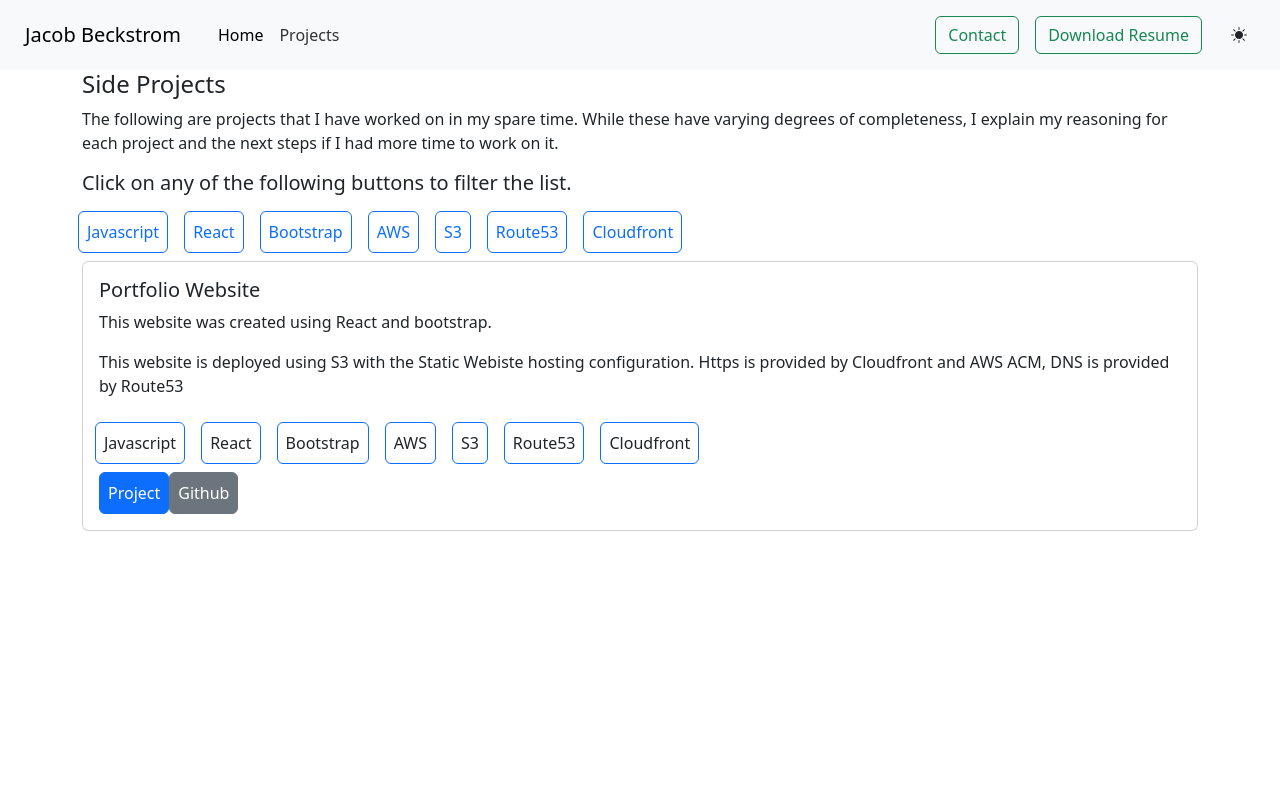
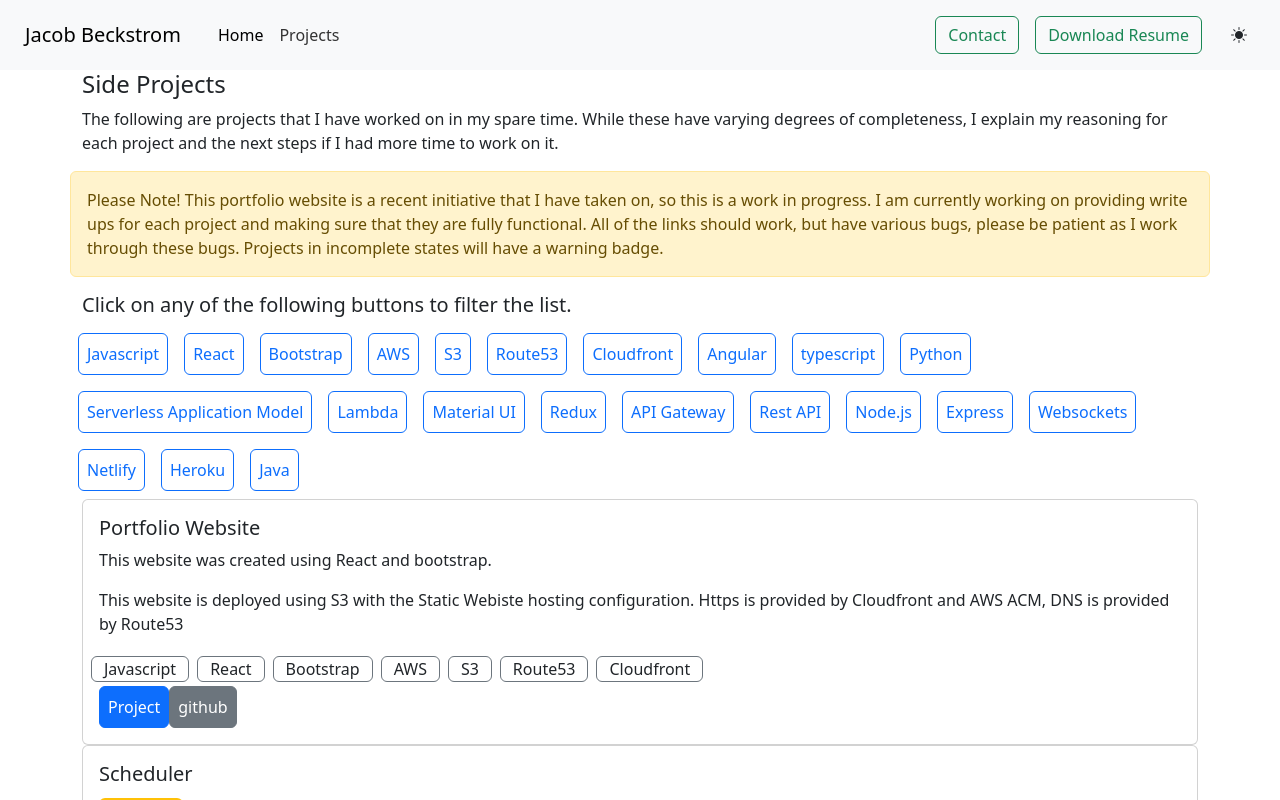
Before and after one commit to jakebeckstrom/portfolio, a React (Create React App) app in the folder portfolio/: page / in a window 1280 px wide. Both pictures are taken after a click on the button "Projects". Shown: the top 800 px of the page. Built offline with nearby package versions, Linux system fonts and the light colour scheme.

Commit message:
Add more projects and warning badges

```diff
--- a/portfolio/public/static/projects.json
+++ b/portfolio/public/static/projects.json
@@ -2,8 +2,14 @@
   "project_list": [
     {
       "name": "Portfolio Website",
+      "incomplete": false,
       "link": "https://jacob-beckstrom.com",
-            "github": "https://github.com/jakebeckstrom/portfolio",
+      "github": [
+        {
+          "name": "github",
+          "link": "https://github.com/jakebeckstrom/portfolio"
+        }
+      ],
       "design": "This website was created using React and bootstrap.",
       "deployment": "This website is deployed using S3 with the Static Webiste hosting configuration. Https is provided by Cloudfront and AWS ACM, DNS is provided by Route53",
       "technologies": [
@@ -15,6 +21,101 @@
         "Route53",
         "Cloudfront"
       ]
+    },
+    {
+      "name": "Scheduler",
+      "incomplete": true,
+      "link": "http://scheduler-host.s3-website.us-east-2.amazonaws.com/",
+      "github": [
+        {
+          "name": "Frontend",
+          "link": "https://github.com/jakebeckstrom/Scheduler"
+        },
+        {
+          "name": "Backend",
+          "link": "https://github.com/jakebeckstrom/Scheduler-backend"
+        }
+      ],
+      "design": "",
+      "deployment": "",
+      "technologies": [
+        "Angular",
+        "typescript",
+        "Python",
+        "Serverless Application Model",
+        "Lambda",
+        "S3",
+        "Material UI",
+        "Redux",
+        "API Gateway",
+        "Rest API"
+      ]
+    },
+    {
+      "name": "Guess Who Game",
+      "incomplete": true,
+      "link": "https://guesswho-itme.netlify.app/",
+      "github": [
+        {
+          "name": "Frontend",
+          "link": "https://github.com/jakebeckstrom/frontend"
+        },
+        {
+          "name": "Backend",
+          "link": "https://github.com/jakebeckstrom/GuessWhoGame"
+        }
+      ],
+      "design": "",
+      "deployment": "",
+      "technologies": [
+        "React",
+        "Material UI",
+        "Redux",
+        "S3",
+        "Node.js",
+        "Express",
+        "Websockets",
+        "Rest API",
+        "Netlify",
+        "Heroku"
+      ]
+    },
+    {
+      "name": "5-Straight",
+      "link": "TBD",
+      "incomplete": true,
+      "github": [
+        {
+          "name": "Github",
+          "link": "https://github.com/jakebeckstrom/5straight"
+        }
+      ],
+      "design": "",
+      "deployment": "",
+      "technologies": ["Java"]
+    },
+    {
+      "name": "Calculator",
+      "link": "https://my-calculator-app123.netlify.app/",
+      "incomplete": true,
+      "github": [
+        {
+          "name": "Frontend and backend",
+          "link": "https://github.com/jakebeckstrom/Calculator"
+        }
+      ],
+      "design": "",
+      "deployment": "",
+      "technologies": [
+        "Javascript",
+        "Node.js",
+        "Express",
+        "Netlify",
+        "Heroku",
+        "React",
+        "Material UI",
+        "Websockets"
+      ]
     }
   ]
 }
--- a/portfolio/src/components/ProjectItem.js
+++ b/portfolio/src/components/ProjectItem.js
@@ -6,11 +6,14 @@ export default function ProjectItem({ project }) {
       {/* <div class="card-header">{project.name}</div> */}
       <div class="card-body">
         <h5 class="card-title">{project.name}</h5>
+        {project.incomplete && (
+          <span class="badge text-bg-warning">Incomplete</span>
+        )}
         <p class="card-text">{project.design}</p>
         <p class="card-text">{project.deployment}</p>
         <div class="row">
           {project.technologies.map((tech) => (
-            <p class="d-inline w-auto border rounded border-primary p-2 m-2">
+            <p class="d-inline w-auto border rounded border-secondary m-1">
               {tech}
             </p>
           ))}
@@ -23,14 +26,16 @@ export default function ProjectItem({ project }) {
         >
           Project
         </a>
+        {project.github.map((item) => (
           <a
-          href={project.github}
+            href={item.link}
             class="btn btn-secondary p-2"
             target="_blank"
             rel="noreferrer"
           >
-          Github
+            {item.name}
           </a>
+        ))}
       </div>
     </div>
   );
--- a/portfolio/src/components/Projects.js
+++ b/portfolio/src/components/Projects.js
@@ -50,6 +50,14 @@ export default function Projects({ projects }) {
           reasoning for each project and the next steps if I had more time to
           work on it.
         </p>
+        <div class="alert alert-warning" role="alert">
+          Please Note! This portfolio website is a recent initiative that I have
+          taken on, so this is a work in progress. I am currently working on
+          providing write ups for each project and making sure that they are
+          fully functional. All of the links should work, but have various bugs,
+          please be patient as I work through these bugs. Projects in incomplete
+          states will have a warning badge.
+        </div>
       </div>
       <div class="row">
         <SkillFilter
```
Lines whose indentation alone changed are shown as unchanged.
